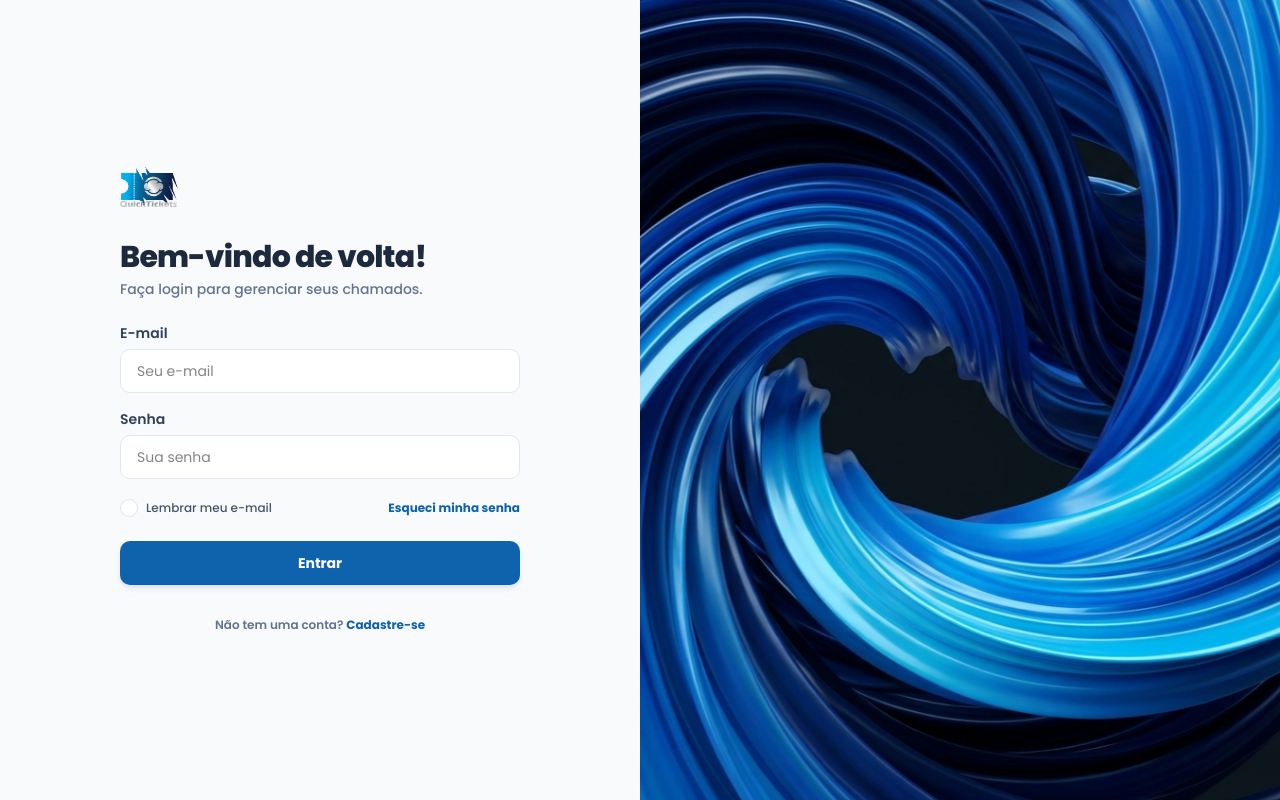
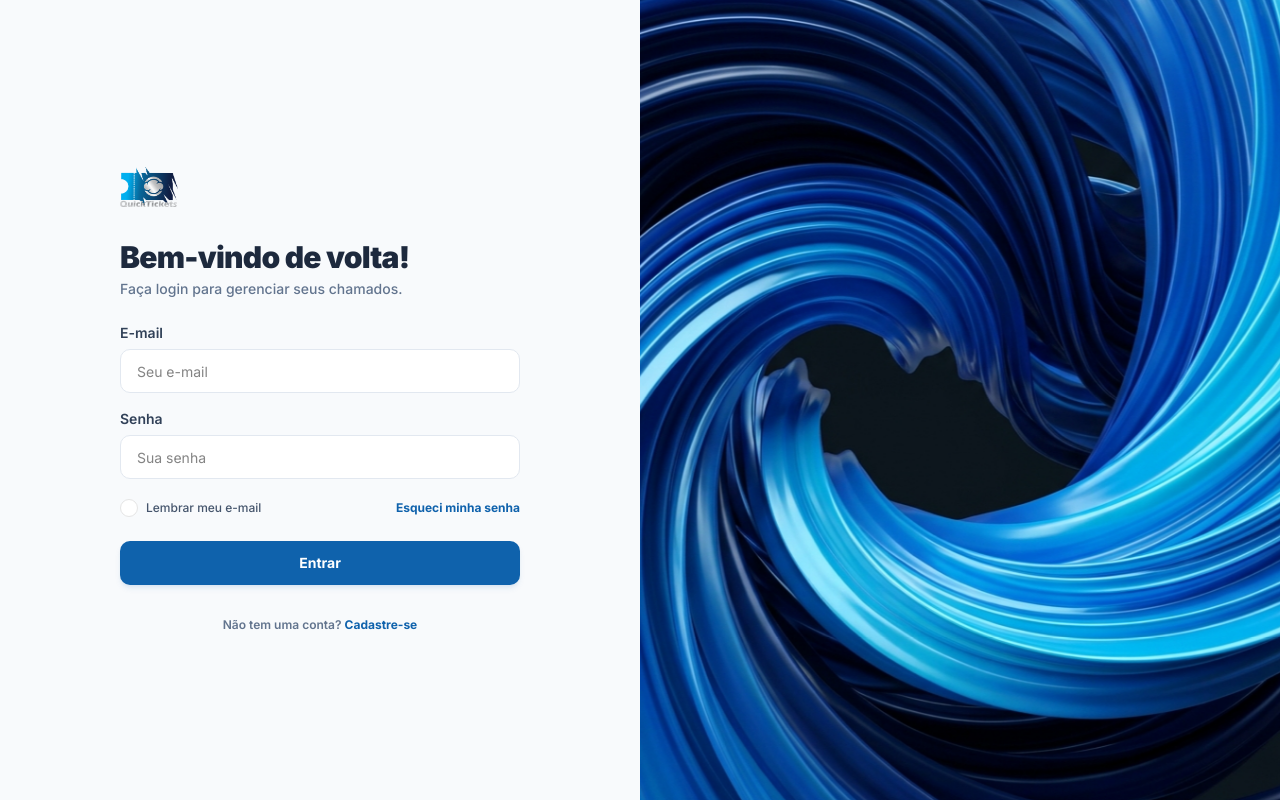
Before and after one commit to makingmindco/quick-tickets, a Next.js app: page / in a window 1280 px wide. Built offline with nearby package versions, Linux system fonts and the light colour scheme.

Commit message:
style: mudar tipografia do sistema para a fonte Inter para maior seriedade e autoridade

```diff
--- a/src/app/globals.css
+++ b/src/app/globals.css
@@ -7,10 +7,11 @@
 @theme inline {
   --color-background: var(--background);
   --color-foreground: var(--foreground);
-  --font-sans: var(--font-outfit);
-  --font-heading: var(--font-outfit);
+  --font-sans: var(--font-inter);
+  --font-heading: var(--font-inter);
   --font-outfit: var(--font-outfit);
   --font-poppins: var(--font-poppins);
+  --font-inter: var(--font-inter);
   --color-primary-corp: #0f62ac;
   --color-primary-corp-hover: #0c5290;
   --color-accent-blue: #00afef;
--- a/src/app/page.tsx
+++ b/src/app/page.tsx
@@ -200,7 +200,7 @@ export default function AuthPage() {
   };
 
   return (
-    <div className="min-h-screen flex bg-slate-50 dark:bg-zinc-950 font-poppins">
+    <div className="min-h-screen flex bg-slate-50 dark:bg-zinc-950 font-sans">
       {/* Form Area */}
       <div className="w-full lg:w-[50%] flex items-center justify-center p-6 sm:p-12 md:p-16">
         <div className="w-full max-w-[400px] flex flex-col">
--- a/src/app/reset-password/page.tsx
+++ b/src/app/reset-password/page.tsx
@@ -211,7 +211,7 @@ function ResetPasswordForm() {
 
 export default function ResetPasswordPage() {
   return (
-    <div className="min-h-screen flex items-center justify-center bg-slate-50 dark:bg-zinc-950 p-6 font-poppins">
+    <div className="min-h-screen flex items-center justify-center bg-slate-50 dark:bg-zinc-950 p-6 font-sans">
       <Suspense fallback={
         <div className="flex flex-col items-center gap-3">
           <Loader2 className="h-9 w-9 text-blue-600 animate-spin" />
```
